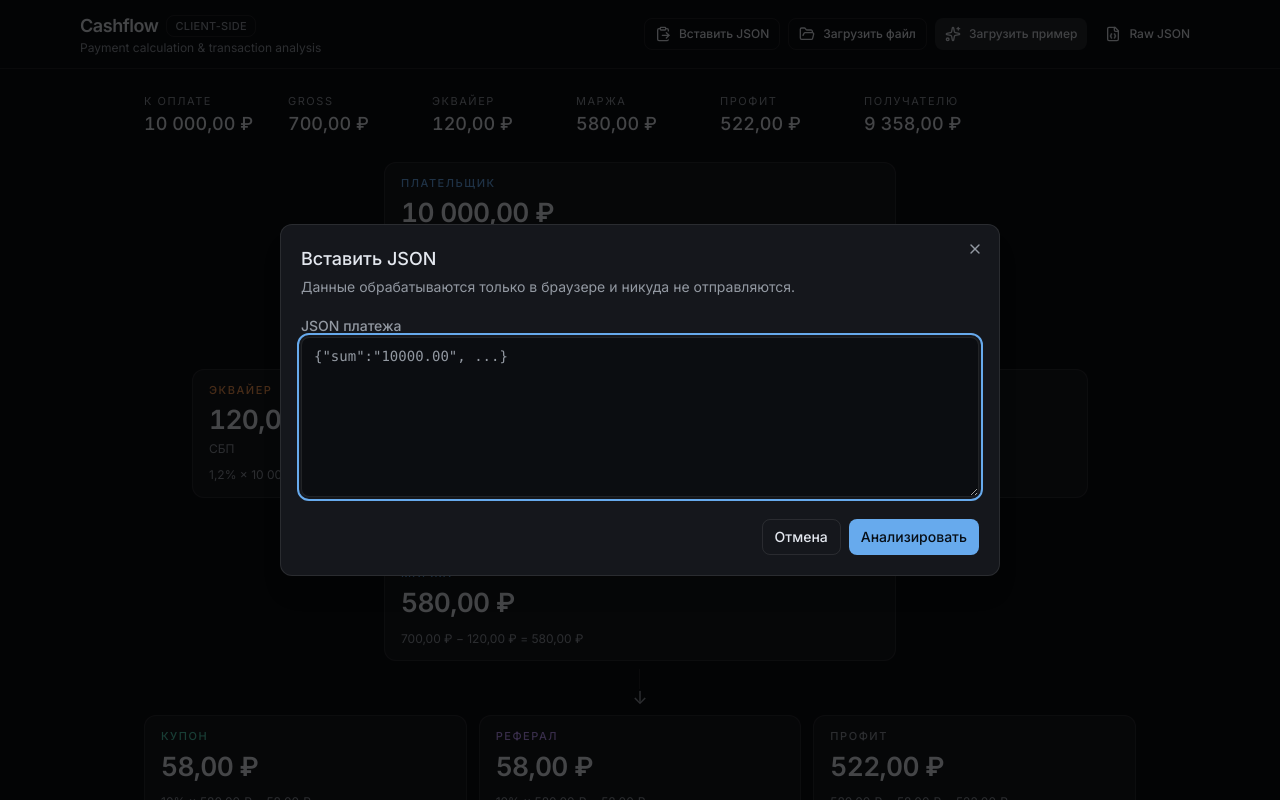
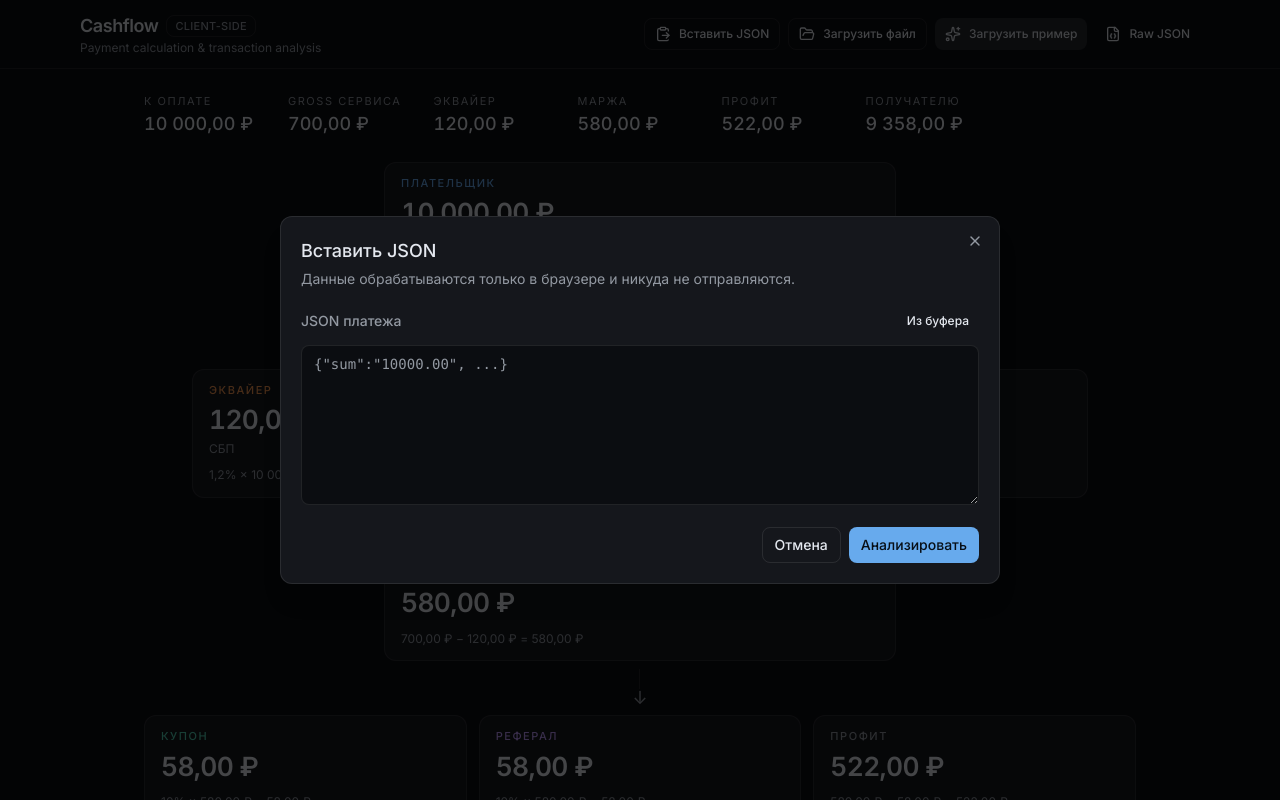
Before and after one commit to notgfx/Cashflow, a React (Vite) app: page / in a window 1280 px wide. Both pictures are taken after a click on the button "Вставить JSON". Shown: the top 800 px of the page. Built offline with nearby package versions, Linux system fonts and the light colour scheme.

Commit message:
Build Fix

```diff
--- a/src/App.tsx
+++ b/src/App.tsx
@@ -149,7 +149,7 @@ export default function App() {
           ) : null}
           {analysis.calculation.acquirerFromRubGross ? (
             <p className="mx-auto max-w-5xl px-4 pt-2 text-sm text-muted-foreground">
-              Для иностранной карты эквайер считается как 8.5% от рублёвого gross, потому что «к оплате» в JSON может быть не в рублях.
+              Для иностранной карты эквайер считается как 8.5% от рублёвой суммы с наценкой сервиса: поле «к оплате» в JSON может быть не в рублях.
             </p>
           ) : null}
           <PaymentFlow analysis={analysis} />
--- a/src/components/json/JsonImporter.tsx
+++ b/src/components/json/JsonImporter.tsx
@@ -21,6 +21,17 @@ type JsonImporterProps = {
 export function JsonImporter({ open, onOpenChange, error, onAnalyze }: JsonImporterProps) {
   const id = useId();
   const [text, setText] = useState("");
+  const [clipError, setClipError] = useState<string | null>(null);
+
+  async function pasteFromClipboard() {
+    try {
+      const next = await navigator.clipboard.readText();
+      setText(next);
+      setClipError(null);
+    } catch (caught) {
+      setClipError(caught instanceof Error ? caught.message : "Нет доступа к буферу обмена");
+    }
+  }
 
   return (
     <Dialog open={open} onOpenChange={onOpenChange}>
@@ -32,7 +43,12 @@ export function JsonImporter({ open, onOpenChange, error, onAnalyze }: JsonImpor
           </DialogDescription>
         </DialogHeader>
         <div className="space-y-2">
-          <Label htmlFor={id}>JSON платежа</Label>
+          <div className="flex items-center justify-between gap-2">
+            <Label htmlFor={id}>JSON платежа</Label>
+            <Button type="button" variant="ghost" size="sm" onClick={() => void pasteFromClipboard()}>
+              Из буфера
+            </Button>
+          </div>
           <Textarea
             id={id}
             value={text}
@@ -41,6 +57,9 @@ export function JsonImporter({ open, onOpenChange, error, onAnalyze }: JsonImpor
             spellCheck={false}
           />
         </div>
+        {clipError ? (
+          <p className="text-sm text-muted-foreground">{clipError}</p>
+        ) : null}
         {error ? (
           <div className="rounded-md border border-destructive/40 bg-destructive/10 px-3 py-2 text-sm">
             <p className="font-medium">{error.title}</p>
--- a/src/components/payment/KpiStrip.tsx
+++ b/src/components/payment/KpiStrip.tsx
@@ -3,7 +3,7 @@ import type { PaymentCalculation } from "@/types/payment";
 
 const ITEMS: Array<{ key: keyof Pick<PaymentCalculation, "toPay" | "gross" | "acquirer" | "margin" | "profit" | "toCash">; label: string }> = [
   { key: "toPay", label: "К оплате" },
-  { key: "gross", label: "Gross" },
+  { key: "gross", label: "Gross сервиса" },
   { key: "acquirer", label: "Эквайер" },
   { key: "margin", label: "Маржа" },
   { key: "profit", label: "Профит" },
--- a/src/lib/formulaText.ts
+++ b/src/lib/formulaText.ts
@@ -13,7 +13,7 @@ export function formulaAcquirer(calc: PaymentCalculation): string {
   const base = calc.acquirerFromRubGross
     ? `${formatCurrency(calc.sum + calc.serviceCharge)}`
     : `${formatCurrency(calc.toPay)}`;
-  const note = calc.acquirerFromRubGross ? " от рублёвого gross" : "";
+  const note = calc.acquirerFromRubGross ? " (рублёвая сумма + наценка сервиса)" : "";
   return `${formatPercent(calc.acquirerRate * 100)} × ${base}${note} = ${formatCurrency(calc.acquirer)}`;
 }
 
--- a/src/lib/input.ts
+++ b/src/lib/input.ts
@@ -241,12 +241,23 @@ function normalizePayment(data: unknown, rawText: string): PaymentSnapshot {
   };
 }
 
+function toMismatch(
+  label: string,
+  calculated: number,
+  observed: number | null | undefined,
+): FieldMismatch | null {
+  if (observed === null || observed === undefined) return null;
+  if (Math.abs(calculated - observed) <= 0.05) return null;
+  return { label, calculated, observed };
+}
+
 function mismatches(analysisInputs: {
   snapshot: PaymentSnapshot;
   calculation: ReturnType<typeof calculatePayment>;
 }): FieldMismatch[] {
   const { snapshot, calculation } = analysisInputs;
-  const pairs: Array<{ label: string; calculated: number; observed: number | null | undefined }> = [
+  const skipToPay = FX_PAYMENT_SYSTEMS.has(snapshot.observed.paymentSystem || "");
+  const rows: Array<{ label: string; calculated: number; observed: number | null | undefined }> = [
     { label: "К оплате", calculated: calculation.toPay, observed: snapshot.observed.toPay },
     { label: "Комиссия сервиса", calculated: calculation.commission, observed: snapshot.observed.commission },
     { label: "Прибыль сервиса", calculated: calculation.profit, observed: snapshot.observed.profit },
@@ -254,25 +265,10 @@ function mismatches(analysisInputs: {
     { label: "Скидка по купону", calculated: calculation.coupon, observed: snapshot.observed.coupon },
     { label: "Бонус пригласившему", calculated: calculation.referral, observed: snapshot.observed.referral },
   ];
-  if (FX_PAYMENT_SYSTEMS.has(snapshot.observed.paymentSystem || "")) {
-    return pairs
-      .filter((row) => row.label !== "К оплате")
-      .filter((row) => row.observed !== null && row.observed !== undefined)
-      .filter((row) => Math.abs(row.calculated - row.observed) > 0.05)
-      .map((row) => ({
-        label: row.label,
-        calculated: row.calculated,
-        observed: row.observed as number,
-      }));
-  }
-  return pairs
-    .filter((row) => row.observed !== null && row.observed !== undefined)
-    .filter((row) => Math.abs(row.calculated - row.observed) > 0.05)
-    .map((row) => ({
-      label: row.label,
-      calculated: row.calculated,
-      observed: row.observed as number,
-    }));
+  return rows
+    .filter((row) => !(skipToPay && row.label === "К оплате"))
+    .map((row) => toMismatch(row.label, row.calculated, row.observed))
+    .filter((row): row is FieldMismatch => row !== null);
 }
 
 function pretty(value: unknown, fallback: string): string {
```
Also changed, not shown: 1 other file (tests, documents, lock files or other folders).
